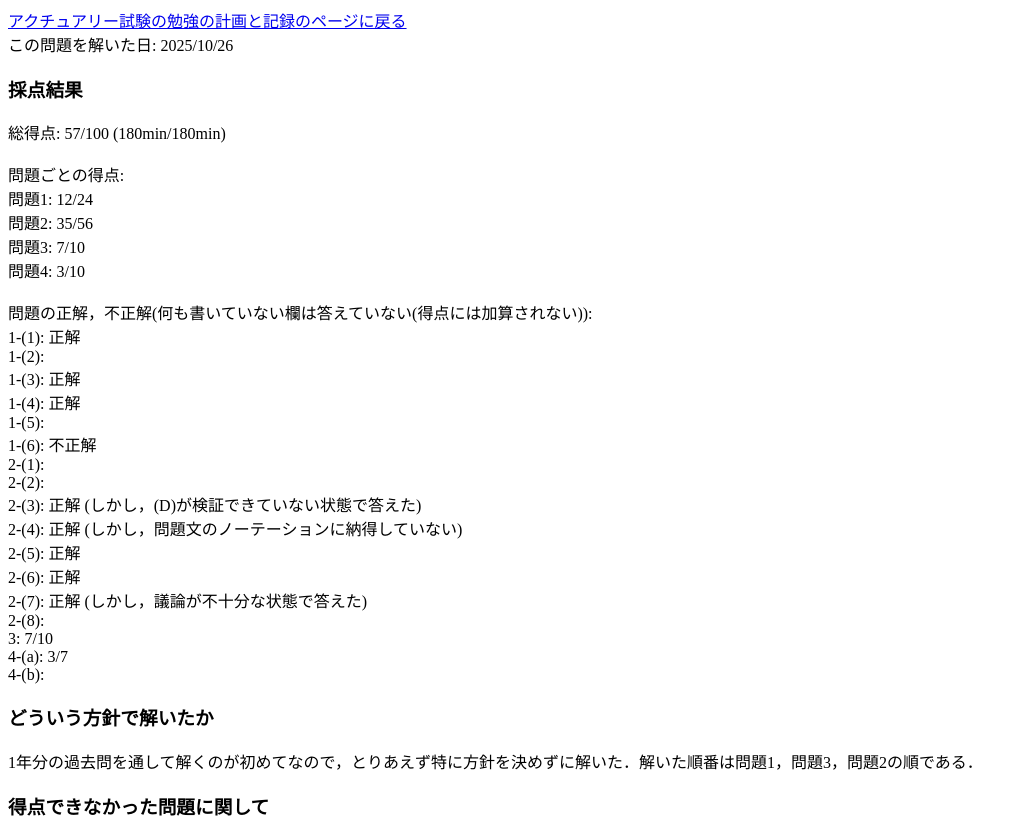
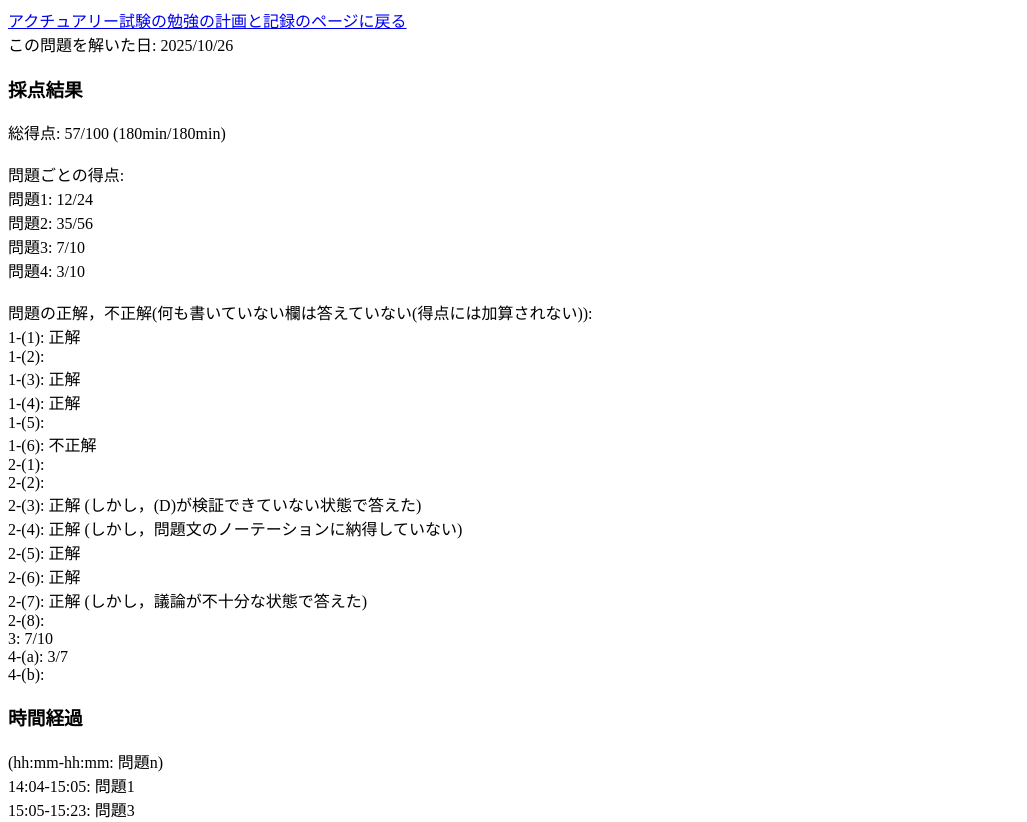
Before and after one commit to FrenetSerret/exam_actuary, a plain HTML site: page score_2024.html in a window 1280 px wide. Shown: the top 822 px of the page, without its empty margins (0-1027 px from the left). Drawn offline with Linux system fonts and the light colour scheme.

Commit message:
Update score_2024.html

```diff
--- a/score_2024.html
+++ b/score_2024.html
@@ -31,6 +31,12 @@
         3: 7/10<br>
         4-(a): 3/7<br>
         4-(b):<br>
+        <h3>時間経過</h3>
+        (hh:mm-hh:mm: 問題n)<br>
+        14:04-15:05: 問題1<br>
+        15:05-15:23: 問題3<br>
+        15:23-15:41: 問題4<br>
+        15:41-17:04: 問題2
         <h3>どういう方針で解いたか</h3>
         1年分の過去問を通して解くのが初めてなので，とりあえず特に方針を決めずに解いた．解いた順番は問題1，問題3，問題2の順である．
         <h3>得点できなかった問題に関して</h3>
@@ -87,5 +93,8 @@
 
         <h3>総括</h3>
         これを得点できないとまずい というような問題を得点できなかったりする一方で，やや重めの問題を得点できていたりして，結果としてボーダーライン近くの点数となった．その証拠として小問と大問の得点率は同じであり，それよりも中問の得点率が高い．この状況を見るにおそらく基礎固めをするのが有効である．分野別で考えると，学んでから日が浅い連生や就業不能において不得手が見られた．
+
+        <h3>次に取ってみる戦略</h3>
+        問題1の一部,3,2,1の残りの順に解く．まずは問題1の使う公式がひと目で明らかな問題のみを解き，問題3に移る．その後問題2に移り，もし時間が余れば問題1の残りを解く．
     </body>
 </html>
```
